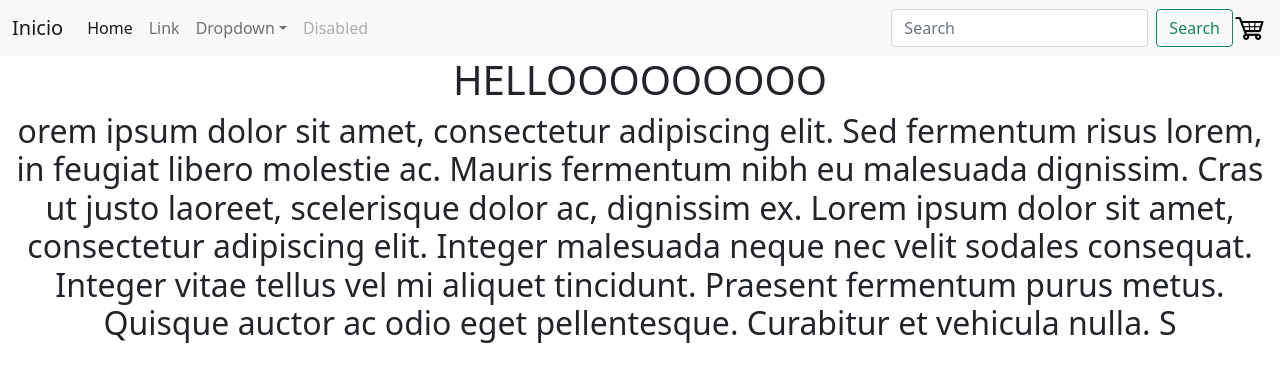
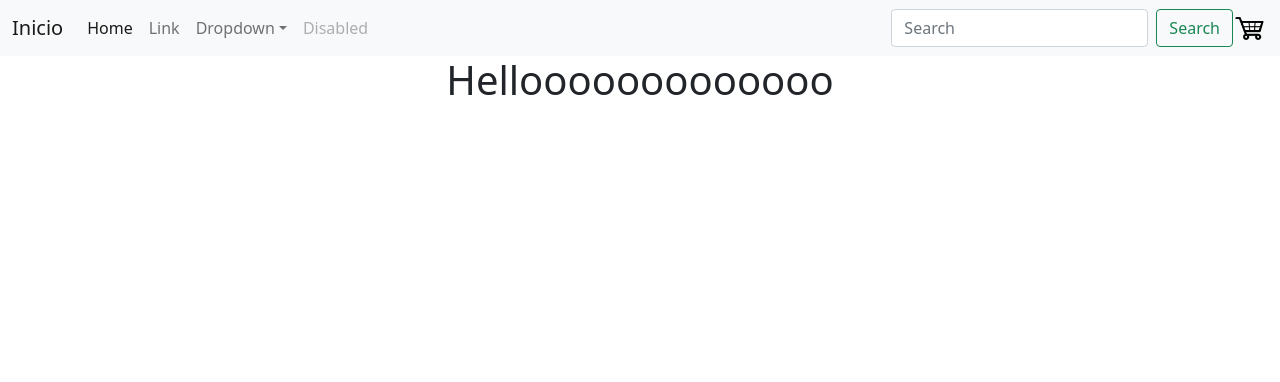
Before and after one commit to zoesant/tienda-de-ropa-online, a React (Create React App) app: page / in a window 1280 px wide. Shown: the top 382 px of the page. Built offline with nearby package versions, Linux system fonts and the light colour scheme.

Commit message:
clase 4 re entrega

```diff
--- a/src/App.js
+++ b/src/App.js
@@ -1,8 +1,10 @@
 // import logo from './logo.svg';
 import './App.css';
 import Navbar from './components/navBar';
-import Texto from './components/Texto';
+// import hello from './components/ItemListContainer';
 import "bootstrap/dist/css/bootstrap.min.css";
+import Header from './components/ItemListContainer';
+
 
 
 function App() {
@@ -11,7 +13,10 @@ function App() {
   return (
     <div className="App">
       <Navbar/>
-      <Texto/>
+
+      <div>
+      <Header title='Hellooooooooooooo' />
+      </div>
     </div>
   );
 }
--- a/src/components/CartWidget.js
+++ b/src/components/CartWidget.js
@@ -5,7 +5,7 @@ import "bootstrap/dist/css/bootstrap.min.css";
 function CartWidget() {
     return(
         <div>
-            <img class="cart" src={require('./carro.png')} />
+            <img class="cart" src={require('../Assets/carro.png')} />
 
 
         </div>
--- /dev/null
+++ b/src/components/ItemListContainer.js
@@ -0,0 +1,31 @@
+import React from 'react';
+import "bootstrap/dist/css/bootstrap.min.css";
+import './NavBar.css';
+
+function Header(props) {
+    return (
+    <div>
+    <h1> {props.title} </h1>
+    </div>
+    );
+    }
+
+export default Header;
+
+// export const hello = (props) =>  <h2>{props.title}</h2> ;
+// export default () => <hello title="HELLO"/>;
+
+// function ItemListContainer() {
+//     return(
+//         export const hello = (props) =
+//         >
+
+
+//     )
+// }
+
+
+
+
+
+// export default ItemListContainer;
--- a/src/components/Texto.js
+++ /dev/null
@@ -1,22 +0,0 @@
-import React from 'react';
-import "bootstrap/dist/css/bootstrap.min.css";
-import './NavBar.css';
-
-
-function Texto() {
-    return(
-        <div>
-            <h1>HELLOOOOOOOOO</h1>
-            <h2>orem ipsum dolor sit amet, consectetur adipiscing elit. Sed fermentum risus lorem, in feugiat libero molestie ac. Mauris fermentum nibh eu malesuada dignissim. Cras ut justo laoreet, scelerisque dolor ac, dignissim ex. Lorem ipsum dolor sit amet, consectetur adipiscing elit. Integer malesuada neque nec velit sodales consequat. Integer vitae tellus vel mi aliquet tincidunt. Praesent fermentum purus metus. Quisque auctor ac odio eget pellentesque. Curabitur et vehicula nulla. S</h2>
-
-        </div>
-
-
-    )
-}
-
-
-
-
-
-export default Texto;
```
Also changed, not shown: src/Assets/carro.png (renamed from src/components/carro.png).
